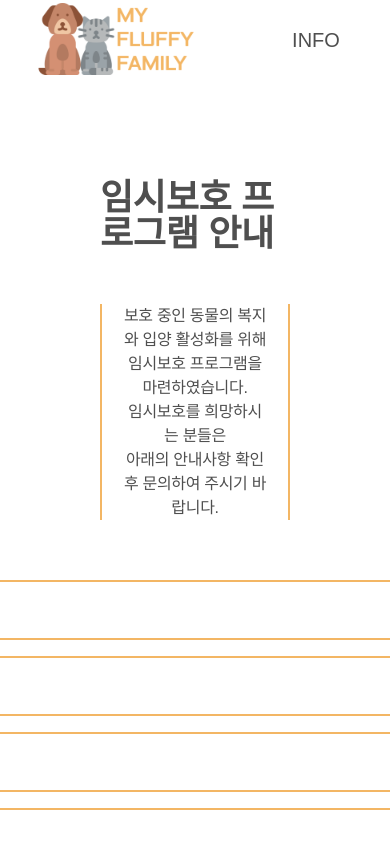
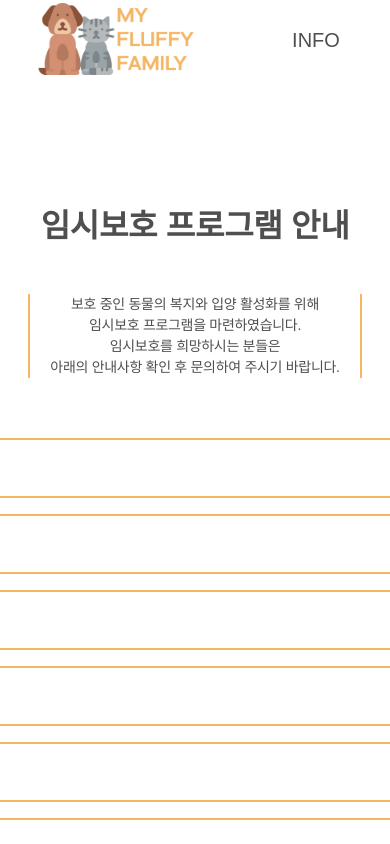
Before and after one commit to hnaa0/my-fluffy-family, a React (Vite) app: page /findfamily/fosterprogram in a window 390 px wide. Shown: the top 844 px of the page. Built offline with nearby package versions, Linux system fonts and the light colour scheme; no server answers; a web font is replaced by a local one.

Commit message:
💄Responsive(Mobile) Fosterprogram page

```diff
--- a/src/Pages/Fosterprogram.tsx
+++ b/src/Pages/Fosterprogram.tsx
@@ -1,5 +1,6 @@
 import styled from "styled-components";
 import Accordion from "../components/Accordion";
+import { device } from "../styles/theme";
 
 const qna = [
   {
@@ -71,12 +72,21 @@ const Container = styled.section`
   align-items: center;
   padding: 100px;
   letter-spacing: -0.3px;
+
+  @media ${device.mobile} {
+    padding: 130px 20px 50px;
+  }
 `;
 
 const Mailtitle = styled.h2`
   font-size: 36px;
   font-weight: bold;
   margin-bottom: 52px;
+
+  @media ${device.mobile} {
+    font-size: 32px;
+    text-align: center;
+  }
 `;
 
 const FosterDesc = styled.div`
@@ -86,4 +96,8 @@ const FosterDesc = styled.div`
   margin-bottom: 60px;
   border-left: 2px solid var(--color-orange-light);
   border-right: 2px solid var(--color-orange-light);
+
+  @media ${device.mobile} {
+    font-size: 14px;
+  }
 `;
```
